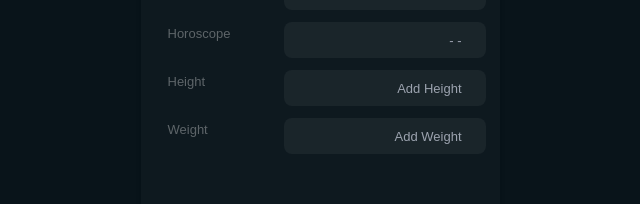
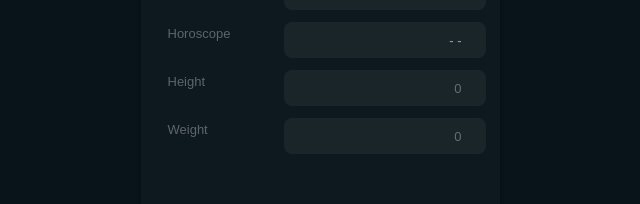
Before and after one commit to zabzuls/project-web-app, a Next.js app: page /about in a window 1280 px wide. Shown: the part 554-758 px from the top of the page, without its empty margins (320-960 px from the left). Built offline with nearby package versions, Linux system fonts and the light colour scheme; no server answers; sample sign-in values are in the browser's storage.

Commit message:
[fix] height

```diff
--- a/src/components/AboutPage/AboutPage.tsx
+++ b/src/components/AboutPage/AboutPage.tsx
@@ -22,8 +22,8 @@ export default function AboutPage() {
   const [name, setName] = useState("");
   const [birthday, setBirthday] = useState("");
   const [horoscope, setHoroscope] = useState("");
-  const [height, setHeight] = useState<number>();
-  const [weight, setWeight] = useState<number>();
+  const [height, setHeight] = useState<number>(0);
+  const [weight, setWeight] = useState<number>(0);
   const [userData, setUserData] = useState<UserProfile>();
 
 
```
